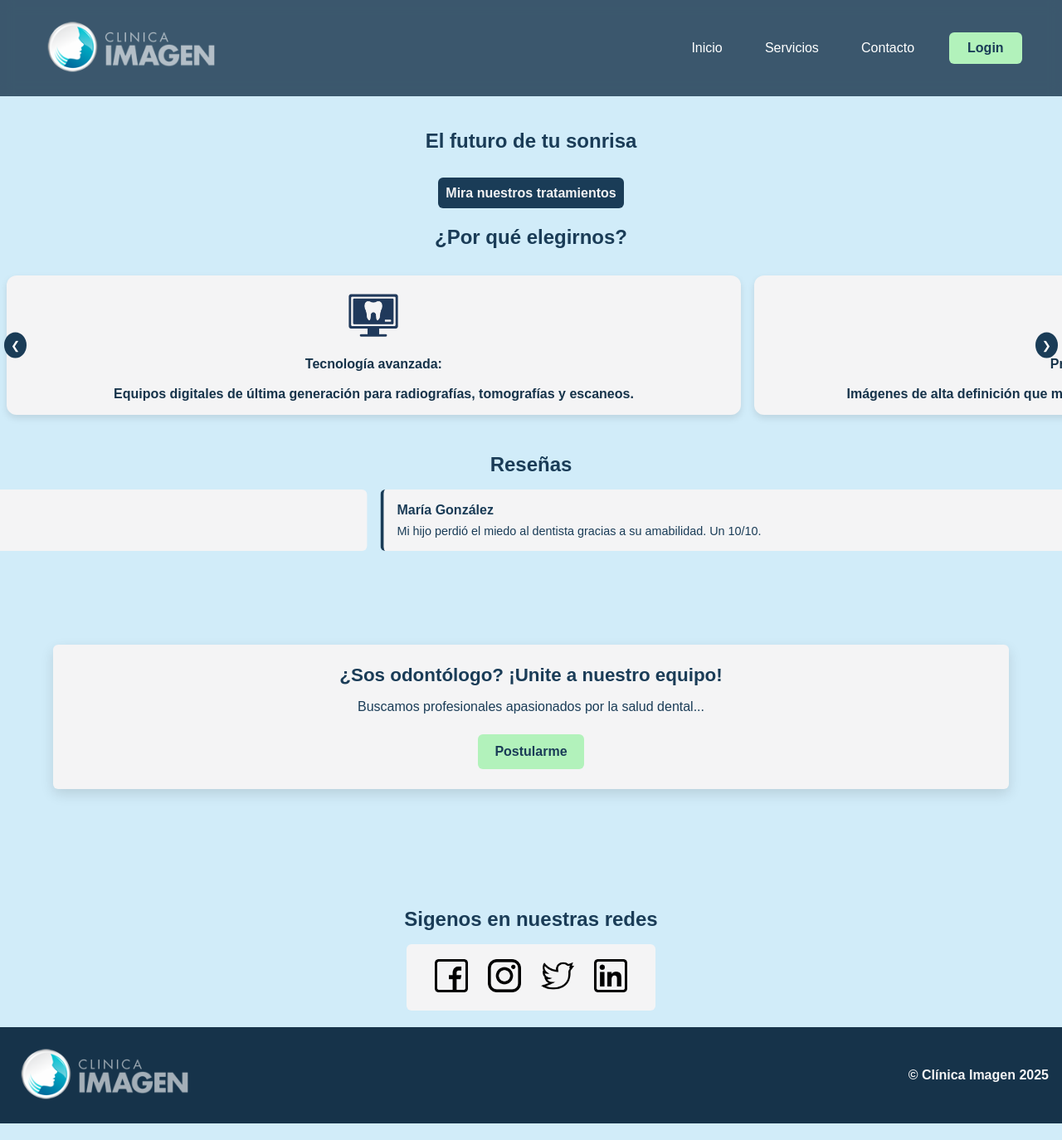
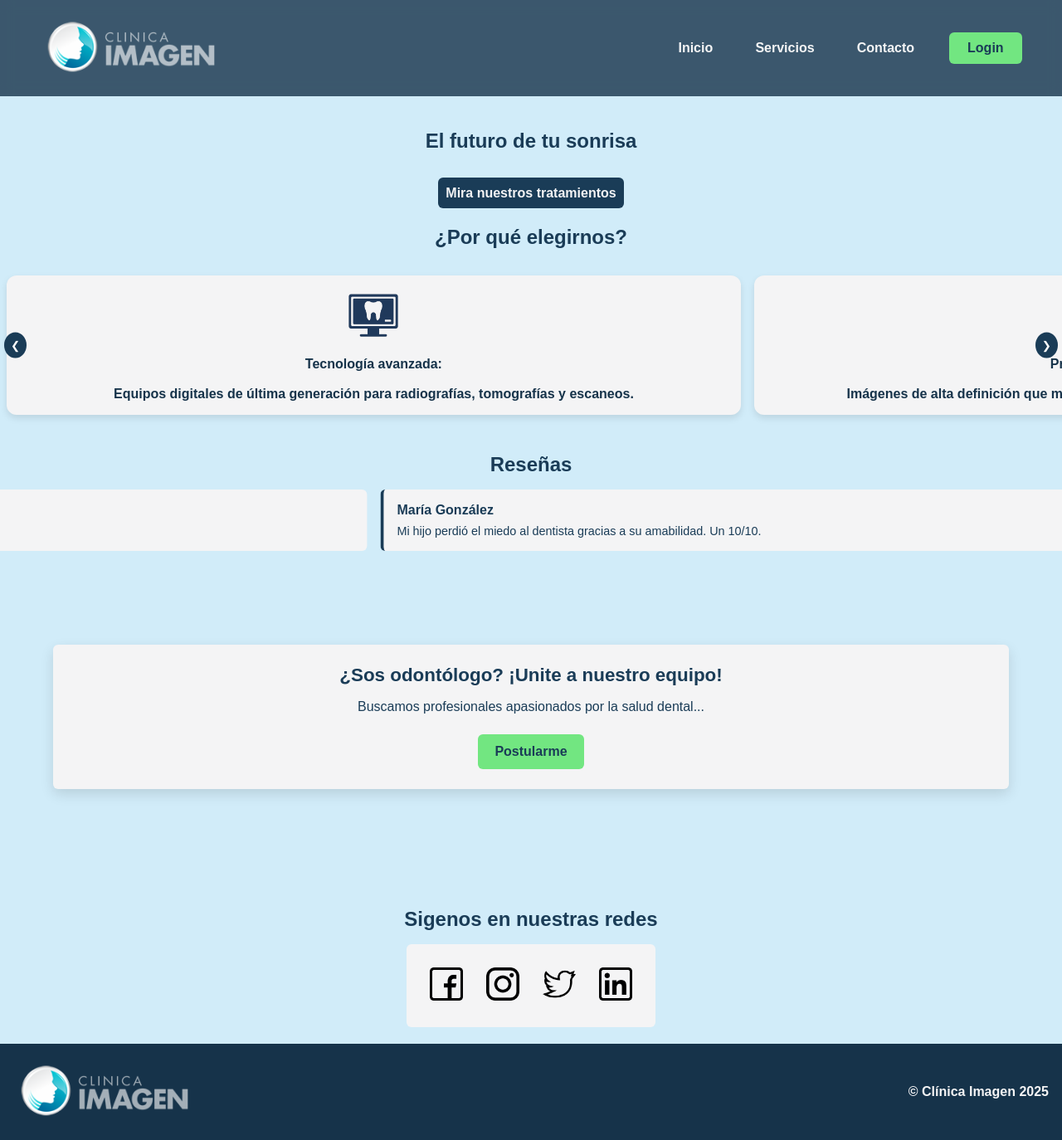
Before and after one commit to Luciano-657/Clinica-Imagen, a PHP site: page / in a window 1280 px wide. Shown: the whole page at 83% size. Run offline with PHP 8.4, Linux system fonts and the light colour scheme.

Commit message:
2da Correccion de color y scroll de menu en movil

```diff
--- a/index.html
+++ b/index.html
@@ -10,14 +10,14 @@
 <body>
     <header id="main-header">
         <a href="index.html" class="logo">
-        <img src="src/images/Logo Clinica.png"Logo de la empresa" />
+            <img src="src/images/Logo Clinica.png" alt="Logo de la empresa" />
         </a>
 
-    <!-- Botón hamburguesa (solo visible en móvil) -->
+        <!-- Botón hamburguesa -->
         <button class="menu-toggle" id="toggle-btn">☰</button>
 
-    <!-- Panel lateral del menú -->
-    <nav id="mobile-menu">
+        <!-- Menú -->
+        <nav id="main-nav">
             <button class="close-btn" id="close-btn">✖</button>
             <a href="#">Inicio</a>
             <a href="#">Servicios</a>
@@ -26,7 +26,8 @@
         </nav>
     </header>
 
-    <!-- Fondo oscuro -->
+    <div class="overlay" id="overlay"></div>
+
     <div class="overlay" id="overlay"></div>
     <main>
         <section class="hero">
--- a/src/scripts/script.js
+++ b/src/scripts/script.js
@@ -1,5 +1,4 @@
-//Menu Hamburgeusa
-
+//Menu Hamburguesa
 const header = document.getElementById("main-header");
 const toggleBtn = document.getElementById("toggle-btn");
 const closeBtn = document.getElementById("close-btn");
@@ -7,15 +6,25 @@ const overlay = document.getElementById("overlay");
 
 toggleBtn.addEventListener("click", () => {
     header.classList.add("nav-open");
+    document.body.style.overflow = "hidden";
 });
 
-closeBtn.addEventListener("click", () => {
+function cerrarMenu() {
     header.classList.remove("nav-open");
+    document.body.style.overflow = "";
+}
+
+closeBtn.addEventListener("click", cerrarMenu);
+overlay.addEventListener("click", cerrarMenu);
+
+window.addEventListener("resize", () => {
+    if (window.innerWidth >= 768) {
+        cerrarMenu();
+    }
 });
 
-overlay.addEventListener("click", () => {
-    header.classList.remove("nav-open");
-});
+
+
 
 //Carrusel de porque elegirnos
 
--- a/src/styles/style.css
+++ b/src/styles/style.css
@@ -6,7 +6,7 @@
     --color-bg: #D1ECF9;            /* Azul cielo - Fondo general */
     --color-primary: #1A3C57;       /* Azul marino - Títulos, botones importantes */
     --color-white: #F4F4F5;         /* Blanco - Tarjetas, formularios, texto */
-    --color-mint: #B2F2BB;          /* Verde menta - Botones secundarios, íconos */
+    --color-mint: #72e681;          /* Verde menta - Botones secundarios, íconos */
     --color-beige: #F5F5DC;         /* Beige - Fondos suaves o detalles */
 
     /* Hover y estados */
@@ -27,7 +27,7 @@
     --border-radius: 6px;
 
     /* Otros */
-    --transition: 0.3s ease;
+    --transition: 0.3s ease-in-out;
 }
 
 /* ============================= */
@@ -37,6 +37,11 @@
     margin: 0;
     padding: 0;
     box-sizing: border-box;
+}
+
+html, body {
+    width: 100%;
+    overflow-x: hidden; /* 🔒 Previene scroll lateral global */
 }
 
 body {
@@ -54,18 +59,19 @@ body {
 /* ============================= */
 /*    HEADER Y MENÚ              */
 /* ============================= */
+
 header {
     display: flex;
-    top: 0;
-    left: 0;
     justify-content: space-between;
     align-items: center;
     background-color: rgba(22, 51, 74, 0.8);
     backdrop-filter: blur(8px);
     padding: 1rem;
-    position: relative;
+    position: sticky;
+    top: 0;
+    left: 0;
     z-index: 1001;
-    position: sticky;
+    width: 100%;
 }
 
 .logo img {
@@ -73,7 +79,6 @@ header {
     width: auto;
 }
 
-/* Botón hamburguesa */
 .menu-toggle {
     font-size: 1.8rem;
     cursor: pointer;
@@ -83,7 +88,6 @@ header {
     z-index: 1002;
 }
 
-/* Panel del menú */
 nav {
     position: fixed;
     top: 0;
@@ -104,7 +108,6 @@ nav {
     right: 0;
 }
 
-/* Botón de cierre */
 .close-btn {
     background: none;
     border: none;
@@ -115,22 +118,16 @@ nav {
     margin-bottom: 1rem;
 }
 
-/* Opciones de menú */
-nav a,
-.login-btn {
+nav a {
+    position: relative;
+    font-size: 16px;
     color: var(--color-white);
     text-decoration: none;
+    font-weight: bold;
     padding: 0.6rem;
     border-radius: var(--border-radius);
     transition: background var(--transition);
     font-family: var(--fiont-man);
-}
-
-nav a {
-    color: #fff;
-    text-decoration: none;
-    font-size: 16px;
-    position: relative;
 }
 
 nav a::after {
@@ -148,7 +145,7 @@ nav a:hover::after {
     width: 100%;
 }
 
-.login-btn:hover::after{
+.login-btn:hover::after {
     width: 0%;
 }
 
@@ -163,7 +160,6 @@ nav a:hover::after {
     background-color: var(--color-hover-mint);
 }
 
-/* Overlay oscuro */
 .overlay {
     position: fixed;
     top: 0;
@@ -411,10 +407,9 @@ nav a:hover::after {
 .caja-redes{
     background-color: var(--color-white);
     border-radius: var(--border-radius);
-    height: 80px;
+    height: 100px;
     width: 300px;
     display: flex;
-    padding: 10px;
     align-items: center;
     justify-content: space-evenly;
 }
@@ -485,7 +480,7 @@ footer p{
 /* ============================= */
 @media (min-width: 1024px) {
     header {
-        padding: 1rem 3rem;
+    padding: 1rem 3rem;
     }
 
     nav {
@@ -517,5 +512,4 @@ footer p{
     .logo img {
         height: 80px;
     }
-
 }
```
Lines whose indentation alone changed are shown as unchanged.
